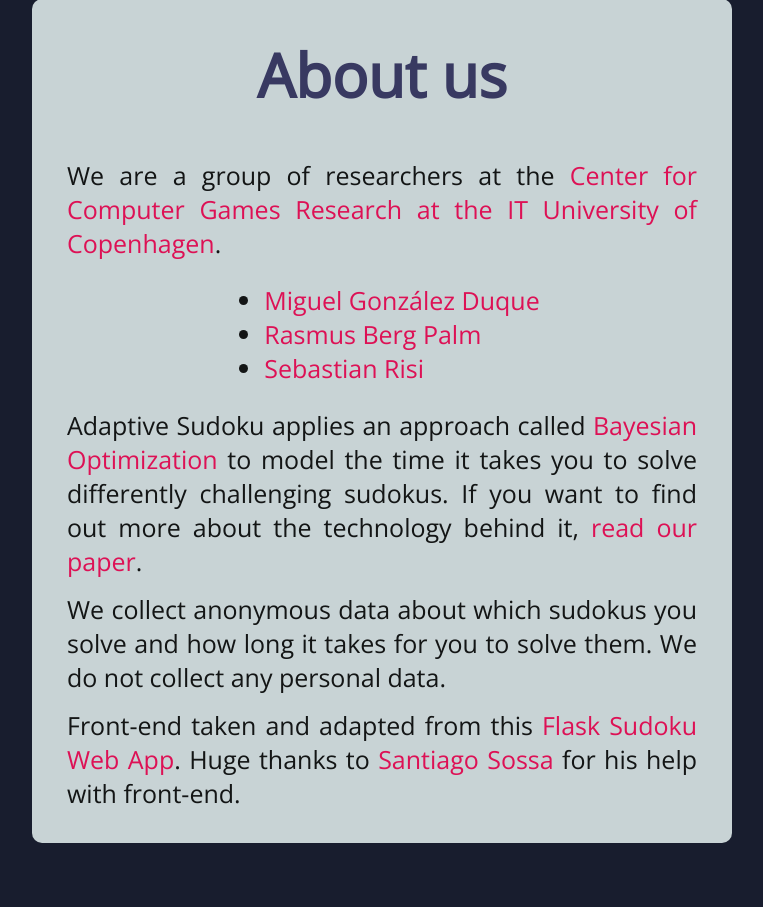
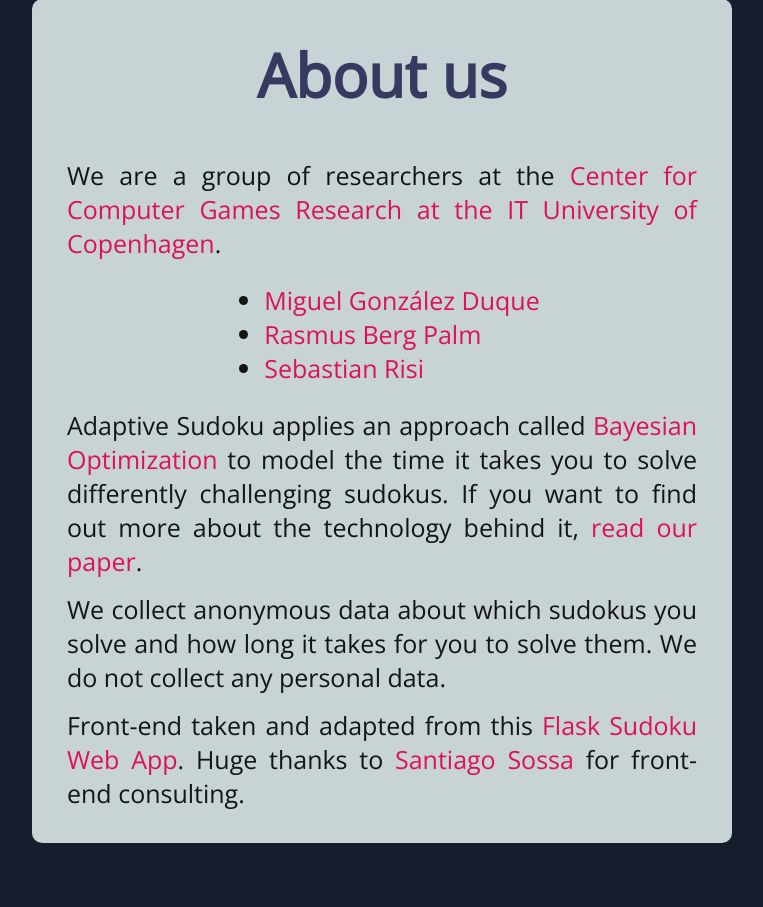
Before and after one commit to miguelgondu/bayesian_sudoku, a Flask app: page /about in a window 1280 px wide. Shown: the part 65-972 px from the top of the page, without its empty margins (258-1021 px from the left). Run offline with Flask 2, Linux system fonts and the light colour scheme; some libraries are stand-ins or nearby versions.

Commit message:
Adds Sossa's webpage to the about page

```diff
--- a/templates/about.html
+++ b/templates/about.html
@@ -12,5 +12,5 @@
 
 <p class="justify">We collect anonymous data about which sudokus you solve and how long it takes for you to solve them. We do not collect any personal data.</p>
 
-<p class="justify">Front-end taken and adapted from this <a class="printit" href="https://github.com/underchemist/Flask-sudoku-app" target="_blank">Flask Sudoku Web App</a>. Huge thanks to <a class="printit" href="/" target="_blank">Santiago Sossa</a> for his help with front-end.</p>
+<p class="justify">Front-end taken and adapted from this <a class="printit" href="https://github.com/underchemist/Flask-sudoku-app" target="_blank">Flask Sudoku Web App</a>. Huge thanks to <a class="printit" href="https://www.santiagosossa.com/" target="_blank">Santiago Sossa</a> for front-end consulting.</p>
 {% endblock %}
```
